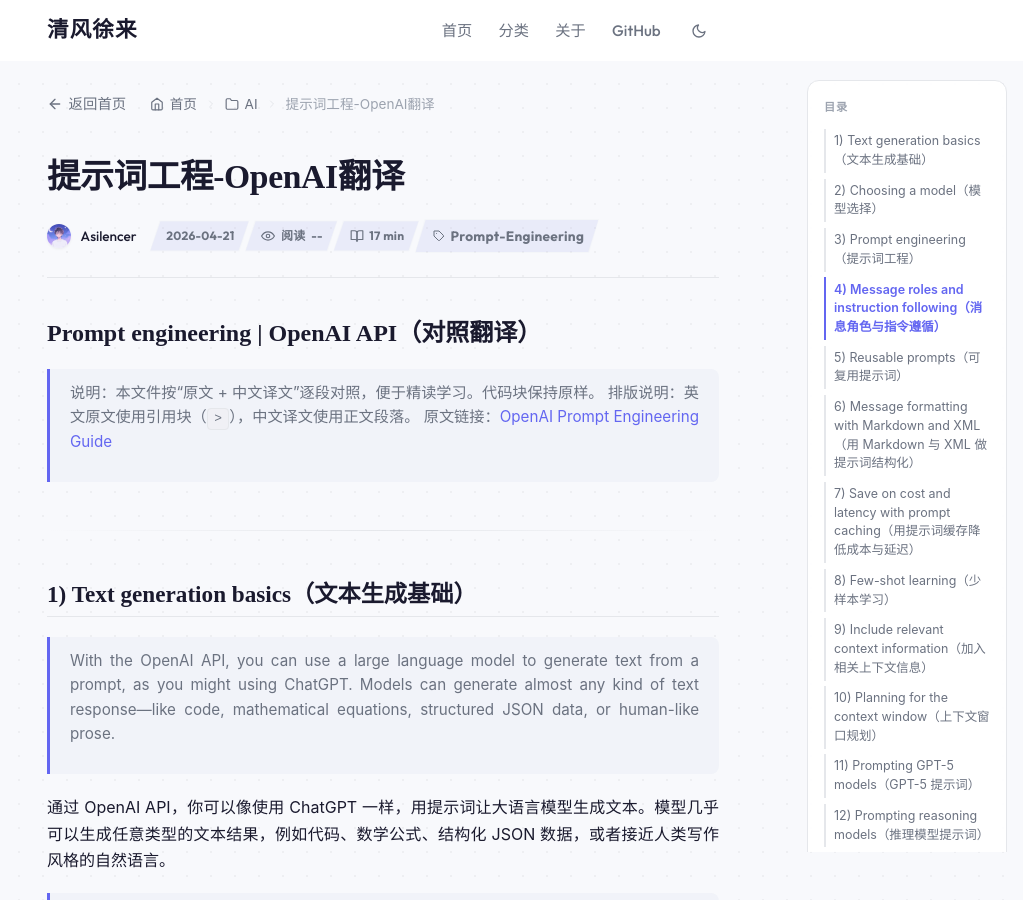
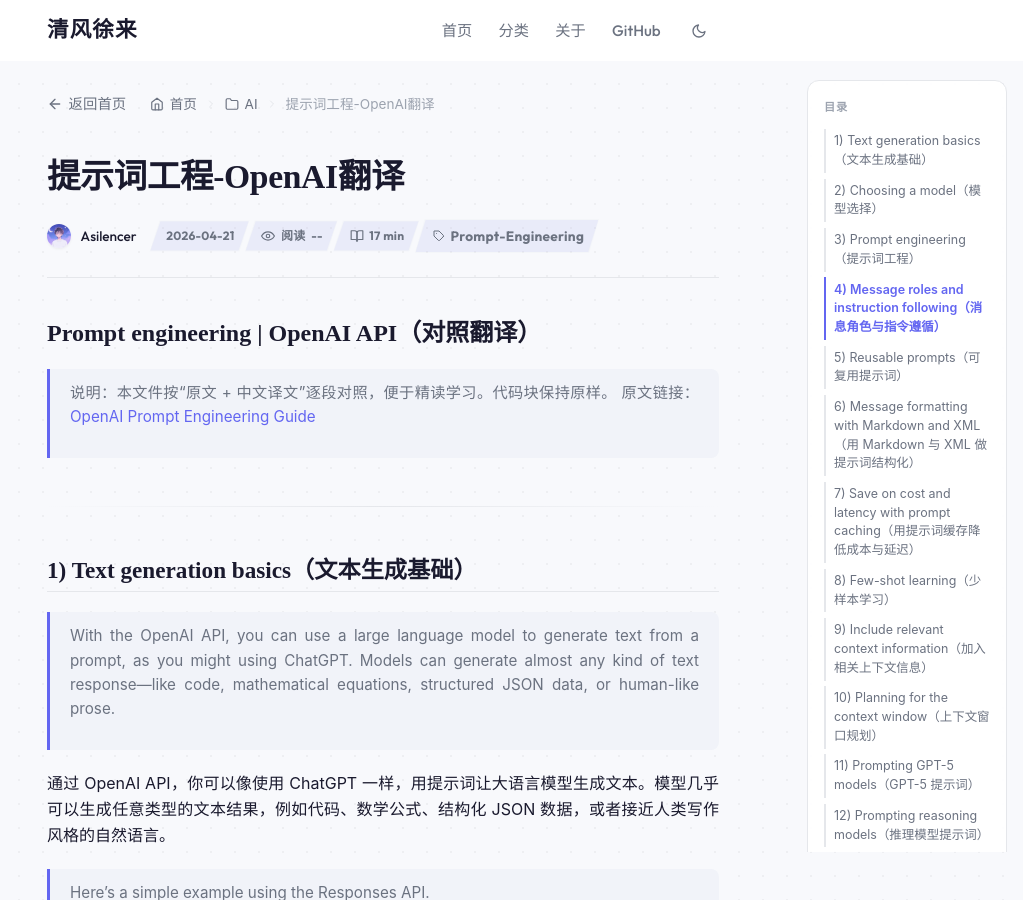
Before and after one commit to Asilencer/asilencer.github.io, a Jekyll site: the page built from _posts/2026-04-21-the0prompt-engineering-of-open-api.md, in a window 1280 px wide and 900 px high. Shown: the whole window, without its empty margins (257-1280 px from the left). Built offline with Jekyll 4.4.1, drawn with Linux system fonts in a browser that asks for light colours; some web fonts are replaced; comment, search, counter and statistics services are not loaded.

Commit message:
chore: remove formatting note from prompt engineering post

```diff
--- a/_posts/2026-04-21-the0prompt-engineering-of-open-api.md
+++ b/_posts/2026-04-21-the0prompt-engineering-of-open-api.md
@@ -12,7 +12,6 @@
 # Prompt engineering | OpenAI API（对照翻译）
 
 > 说明：本文件按“原文 + 中文译文”逐段对照，便于精读学习。代码块保持原样。
-> 排版说明：英文原文使用引用块（`>`），中文译文使用正文段落。
 > 原文链接：[OpenAI Prompt Engineering Guide](https://developers.openai.com/api/docs/guides/prompt-engineering)
 
 ---
```
